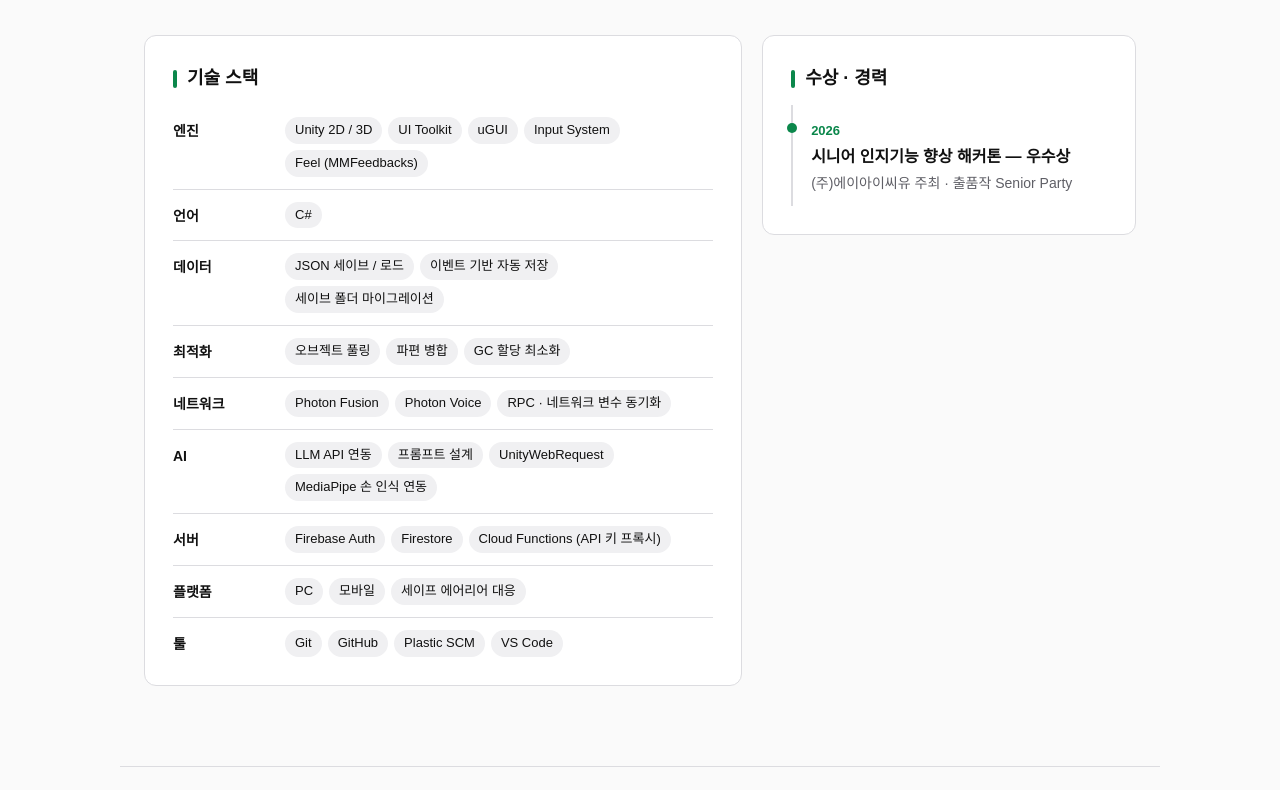
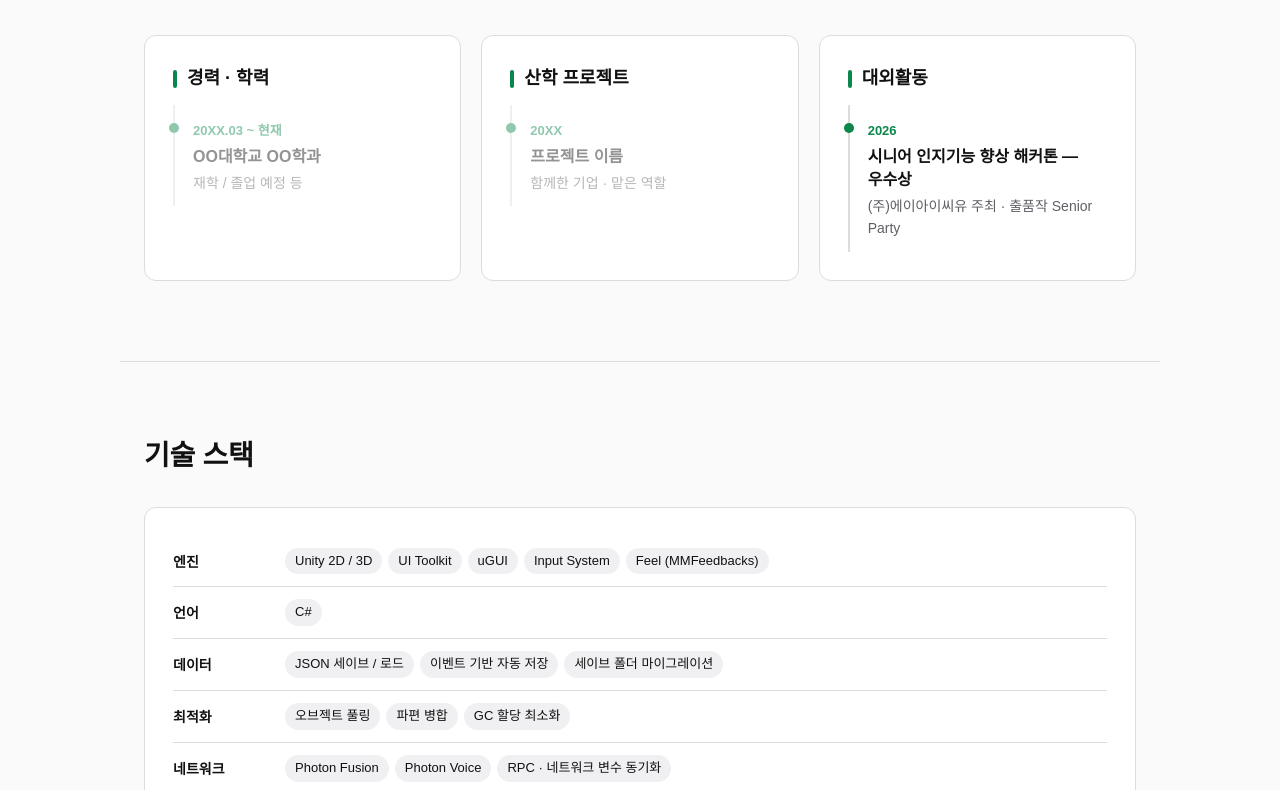
Before and after one commit to jihwan0223/fndfWebsite, a plain HTML site: page index.html in a window 1280 px wide. Shown: the part 347-1137 px from the top of the page. Drawn offline with nearby package versions, Linux system fonts and the light colour scheme; a web font is replaced by a local one.

Commit message:
첫 화면을 자기소개 → 이력 → 기술 스택 → 프로젝트 순서로 재구성
- 이력 카드 3개 추가 (경력·학력 / 산학 프로젝트 / 대외활동), 수상은 대외활동으로 이동
- 기술 스택을 별도 섹션의 넓은 카드로 분리, 메뉴 순서 변경
- PDF 첫 장 오른쪽 열을 이력으로 교체

Co-Authored-By: Claude Opus 5.5 <noreply@anthropic.com>

```diff
--- a/index.html
+++ b/index.html
@@ -19,14 +19,14 @@
   <a class="logo" href="#about">정지환</a>
   <nav class="nav">
     <a href="#about">소개</a>
+    <a href="#history">이력</a>
     <a href="#skills">기술 스택</a>
-    <a href="#history">수상 · 경력</a>
     <a href="#projects">프로젝트</a>
   </nav>
 </header>
 
 <main>
-  <!-- 자기소개: 인사 · 소개 · 연락처 + 기술 스택 · 수상/경력 -->
+  <!-- 자기소개: 인사 · 소개 · 연락처 + 이력 → 기술 스택 → 프로젝트 -->
   <section class="intro" id="about">
     <div class="intro-head">
       <div class="intro-id">
@@ -51,16 +51,14 @@
       </div>
     </div>
 
-    <div class="intro-grid">
-      <article class="card" id="skills">
-        <h2 class="card-title">기술 스택</h2>
-        <dl class="skills" id="skillList"></dl>
-      </article>
-      <article class="card" id="history">
-        <h2 class="card-title">수상 · 경력</h2>
-        <ol class="history" id="awardList"></ol>
-      </article>
-    </div>
+    <!-- 이력: 경력 · 학력 / 산학 프로젝트 / 대외활동 (projects.js PROFILE.history 에서 채움) -->
+    <span id="history" class="anchor"></span>
+    <div class="intro-grid" id="historyList"></div>
+  </section>
+
+  <section class="section" id="skills">
+    <h2 class="section-title">기술 스택</h2>
+    <div class="card skills-card"><dl class="skills" id="skillList"></dl></div>
   </section>
 
   <section class="section" id="projects">
--- a/projects.js
+++ b/projects.js
@@ -347,10 +347,26 @@ const PROFILE = {
     ['플랫폼', ['PC', '모바일', '세이프 에어리어 대응']],
     ['툴', ['Git', 'GitHub', 'Plastic SCM', 'VS Code']],
   ],
-  awards: [
-    { date: '2026', name: '시니어 인지기능 향상 해커톤 — 우수상', desc: '(주)에이아이씨유 주최 · 출품작 Senior Party' },
+  // 이력: [제목, 항목들]. todo: true 인 항목은 흐리게 보이는 자리표시 — 실제 내용으로 바꾸고 todo를 지우면 됨
+  history: [
+    ['경력 · 학력', [
+      { date: '20XX.03 ~ 현재', name: 'OO대학교 OO학과', desc: '재학 / 졸업 예정 등', todo: true },
+    ]],
+    ['산학 프로젝트', [
+      { date: '20XX', name: '프로젝트 이름', desc: '함께한 기업 · 맡은 역할', todo: true },
+    ]],
+    ['대외활동', [
+      { date: '2026', name: '시니어 인지기능 향상 해커톤 — 우수상', desc: '(주)에이아이씨유 주최 · 출품작 Senior Party' },
+    ]],
   ],
 };
+
+// 이력 한 항목 (메인 페이지 타임라인)
+const historyRow = (h) => `
+  <li class="history-row${h.todo ? ' history-todo' : ''}">
+    <span class="history-date">${h.date}</span>
+    <div class="history-body"><h3 class="history-name">${h.name}</h3><p class="history-desc">${h.desc}</p></div>
+  </li>`;
 
 // 이미지가 없으면 넣어야 할 경로를 적은 빈칸으로 바꿔 보여줌
 function imgSlot(id, file, alt, cls = '') {
@@ -386,10 +402,9 @@ function buildDeck() {
           <dl class="pg-skills">${PROFILE.skills.map(([g, items]) => `<div><dt>${g}</dt><dd>${chipList(items)}</dd></div>`).join('')}</dl>
         </div>
         <div class="pg-col">
-          <h2 class="pg-h">수상</h2>
-          ${PROFILE.awards.map((a) => `<div class="pg-award"><p class="accent">${a.date}</p><p class="pg-award-name">${a.name}</p><p class="dim">${a.desc}</p></div>`).join('')}
-          <h2 class="pg-h">프로젝트</h2>
-          <ol class="pg-index">${PROJECTS.map((p) => `<li>${p.title}</li>`).join('')}</ol>
+          ${PROFILE.history.map(([title, items]) => `
+            <h2 class="pg-h">${title}</h2>
+            ${items.map((a) => `<div class="pg-award${a.todo ? ' history-todo' : ''}"><p class="accent">${a.date}</p><p class="pg-award-name">${a.name}</p><p class="dim">${a.desc}</p></div>`).join('')}`).join('')}
         </div>
       </div>`,
   }];
--- a/script.js
+++ b/script.js
@@ -15,11 +15,11 @@ document.getElementById('projectList').innerHTML = PROJECTS.map((p) => `
 document.getElementById('skillList').innerHTML = PROFILE.skills.map(([g, items]) => `
   <div class="skill-row"><dt>${g}</dt><dd>${chipList(items)}</dd></div>`).join('');
 
-document.getElementById('awardList').innerHTML = PROFILE.awards.map((a) => `
-  <li class="history-row">
-    <span class="history-date">${a.date}</span>
-    <div class="history-body"><h3 class="history-name">${a.name}</h3><p class="history-desc">${a.desc}</p></div>
-  </li>`).join('');
+document.getElementById('historyList').innerHTML = PROFILE.history.map(([title, items]) => `
+  <article class="card">
+    <h2 class="card-title">${title}</h2>
+    <ol class="history">${items.map(historyRow).join('')}</ol>
+  </article>`).join('');
 
 // ===== 움직임: GSAP + ScrollTrigger(스크롤 연출), Lenis(부드러운 스크롤) =====
 // CDN을 못 불러오거나 '동작 줄이기'를 켠 사람은 연출 없이 처음부터 다 보임
@@ -50,8 +50,8 @@ if (window.gsap && window.ScrollTrigger) {
     gsap.from(['.profile-photo', '.hero-role', '.hero-title', '.hero-sub', '.about-text', '.intro-contact'],
       { y: 28, opacity: 0, duration: 0.9, ease, stagger: 0.08 });
 
-    // 기술 스택 · 수상 카드, 섹션 제목: 화면에 들어올 때
-    gsap.utils.toArray('.intro-grid .card, .section-title').forEach((el) => {
+    // 이력 카드, 기술 스택 카드, 섹션 제목: 화면에 들어올 때
+    gsap.utils.toArray('.intro-grid .card, .skills-card, .section-title').forEach((el) => {
       gsap.from(el, { y: 36, opacity: 0, duration: 0.9, ease, scrollTrigger: { trigger: el, start: 'top 88%' } });
     });
 
--- a/style.css
+++ b/style.css
@@ -101,8 +101,10 @@ a { color: inherit; text-decoration: none; }
 .intro-contact a { border-bottom: 1px solid var(--line); }
 .intro-contact a:hover { color: var(--accent); border-color: var(--accent); }
 
-/* 기술 스택 · 수상/경력 카드 */
-.intro-grid { display: grid; grid-template-columns: 1.6fr 1fr; gap: 20px; align-items: start; }
+/* 이력 카드 3개 (경력 · 학력 / 산학 프로젝트 / 대외활동) */
+.intro-grid { display: grid; grid-template-columns: repeat(3, 1fr); gap: 20px; align-items: stretch; }
+.history-todo { opacity: 0.45; }
+.anchor { display: block; scroll-margin-top: 80px; }
 .card {
   padding: 28px;
   background: #fff;
```
